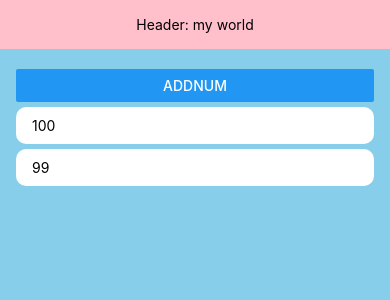
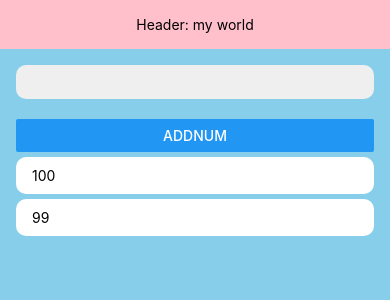
Before and after one commit to chloeyeo/2024ReactNative, a React Native app: screen / in a window 390 px wide. Shown: the top 300 px of the page. Built offline with nearby package versions, Linux system fonts and the light colour scheme.

Commit message:
initialised todo-list

```diff
--- a/App.tsx
+++ b/App.tsx
@@ -1,4 +1,11 @@
-import {StyleSheet, Text, View, Button, ScrollView} from 'react-native';
+import {
+  StyleSheet,
+  Text,
+  View,
+  Button,
+  ScrollView,
+  TextInput,
+} from 'react-native';
 import React, {useState} from 'react';
 import Header from './page/components/Header';
 import Generator from './page/components/Generator';
@@ -21,6 +28,9 @@ const App = () => {
     });
     setRandom(newArr);
   };
+  const onChangeText = text => {
+    console.log(text);
+  };
   return (
     <View style={styles.container}>
       <Header title={mainTitle} onPressView={pressView} />
@@ -29,6 +39,15 @@ const App = () => {
         <Button title="btn2" />
       </View>
       <Text>App</Text> */}
+
+      <View style={styles.inputWrap}>
+        <TextInput
+          style={styles.input}
+          multiline={true}
+          onChangeText={onChangeText}
+        />
+      </View>
+
       <Generator add={onAddRandom} />
       <ScrollView>
         <NumList data={random} onDelete={onDeleteNum} />
@@ -49,4 +68,15 @@ const styles = StyleSheet.create({
     justifyContent: 'space-between',
     paddingHorizontal: 20,
   },
+  inputWrap: {
+    width: '100%',
+    paddingHorizontal: 16,
+    marginTop: 16,
+  },
+  input: {
+    width: '100%',
+    backgroundColor: '#efefef',
+    borderRadius: 10,
+    paddingHorizontal: 16,
+  },
 });
```
